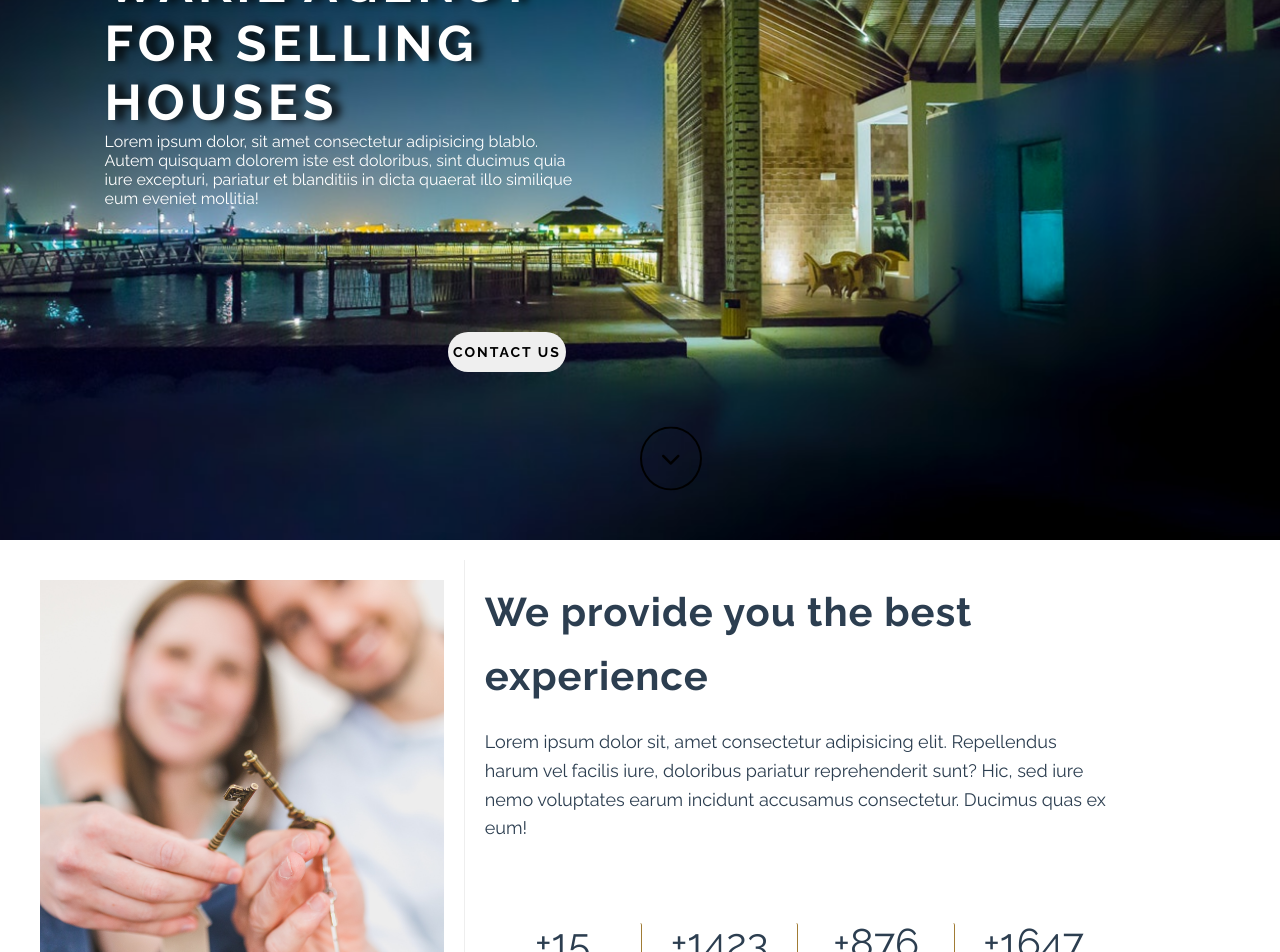
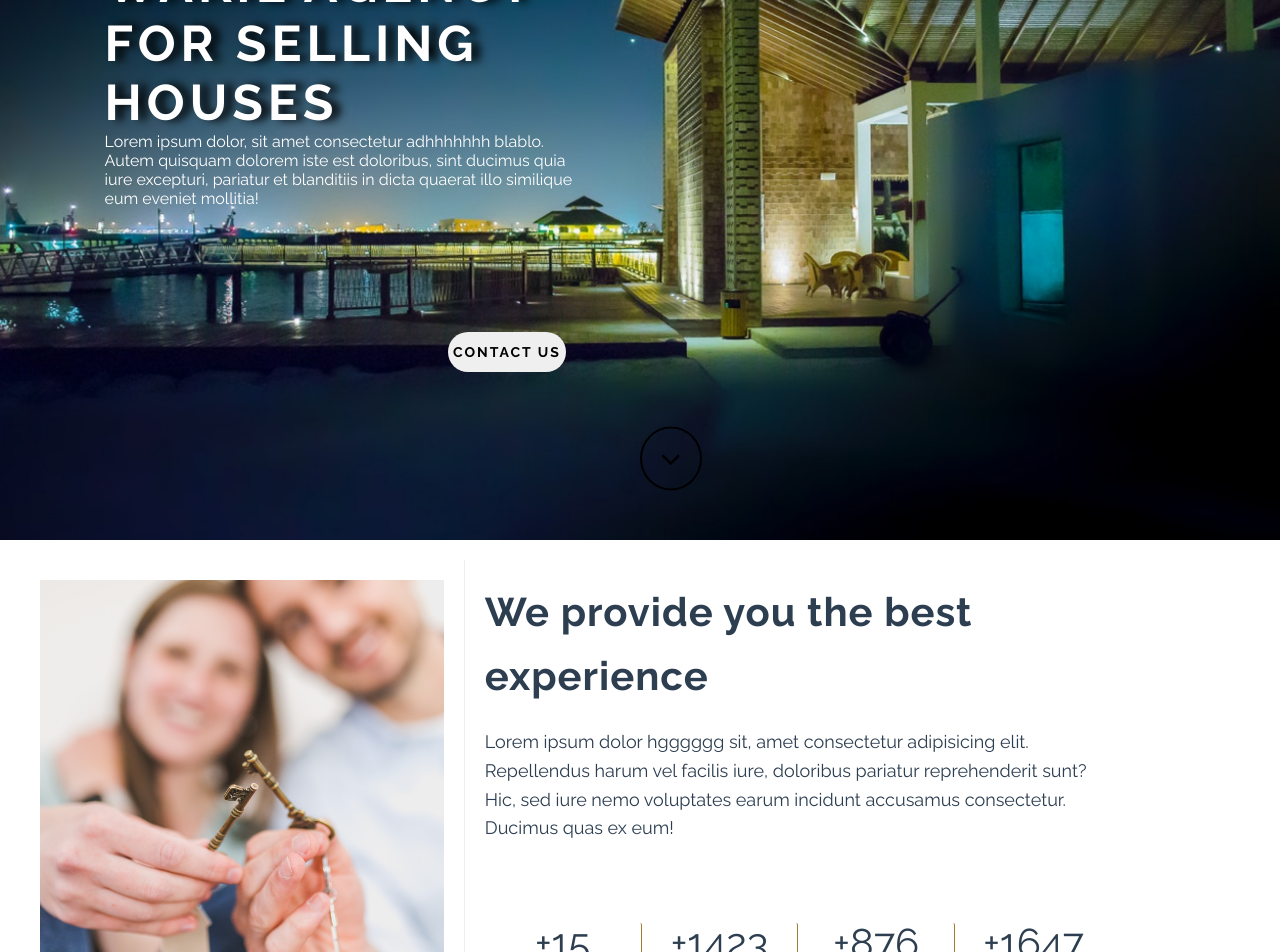
Before and after one commit to mouad-aitelmahjoub/wakilapp, a React (Create React App) app: page / in a window 1280 px wide. Shown: the part 260-1212 px from the top of the page. Built offline with nearby package versions, Linux system fonts and the light colour scheme.

Commit message:
texte modification test

```diff
--- a/src/Components/Header/Hero/Hero.jsx
+++ b/src/Components/Header/Hero/Hero.jsx
@@ -16,7 +16,7 @@ export const Hero = () => {
     className='hero-title'>WAKIL AGENCY FOR SELLING HOUSES</motion.h1>
     <motion.p
     animate={{x:0,opacity:1}} initial={{x:-300,opacity:0}} transition={{delay:1,duration:3}}
-    >Lorem ipsum dolor, sit amet consectetur adipisicing blablo. Autem quisquam dolorem iste est doloribus, sint ducimus quia iure excepturi, pariatur et blanditiis in dicta quaerat illo similique eum eveniet mollitia!</motion.p>
+    >Lorem ipsum dolor, sit amet consectetur adhhhhhhh blablo. Autem quisquam dolorem iste est doloribus, sint ducimus quia iure excepturi, pariatur et blanditiis in dicta quaerat illo similique eum eveniet mollitia!</motion.p>
 
     <motion.div className='btnContactwrap'
     initial={{x:-100,opacity:0}} animate={{x:0,opacity:1}} transition={{delay:3,duration:5,type: "spring", stiffness: 100 }}>
--- a/src/Components/Header/Stats/Stats.jsx
+++ b/src/Components/Header/Stats/Stats.jsx
@@ -17,7 +17,7 @@ export const Stats = () => {
          initial={{x:300,opacity:0}}
          className="statsRight">
              <h1 className='statsTitle'>We provide you the best experience</h1>
-             <p className='statsText'>Lorem ipsum dolor sit, amet consectetur adipisicing elit. Repellendus harum vel facilis iure, doloribus pariatur reprehenderit sunt? Hic, sed iure nemo voluptates earum incidunt accusamus consectetur. Ducimus quas ex eum!</p>
+             <p className='statsText'>Lorem ipsum dolor hgggggg sit, amet consectetur adipisicing elit. Repellendus harum vel facilis iure, doloribus pariatur reprehenderit sunt? Hic, sed iure nemo voluptates earum incidunt accusamus consectetur. Ducimus quas ex eum!</p>
              <div className="statsDataContainer">
 
                  <div className=" dataWrap dataYear">
```
